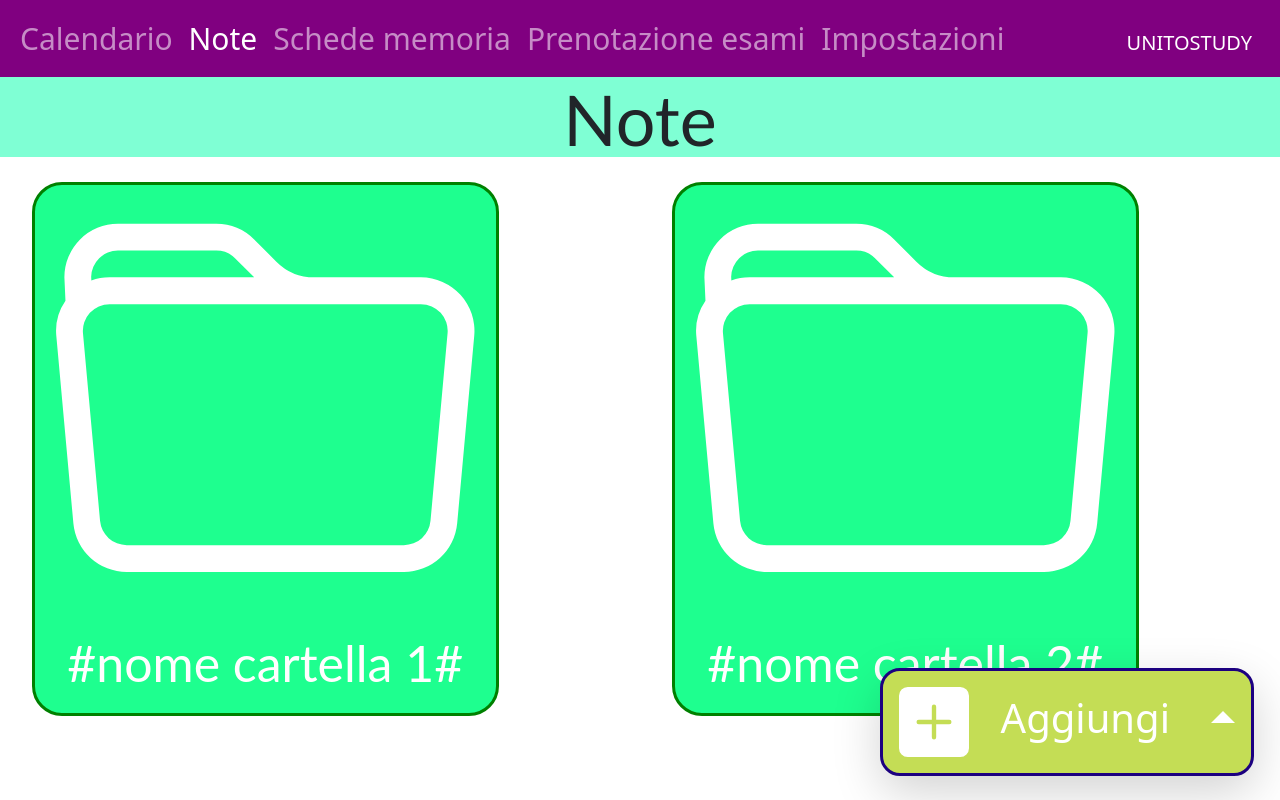
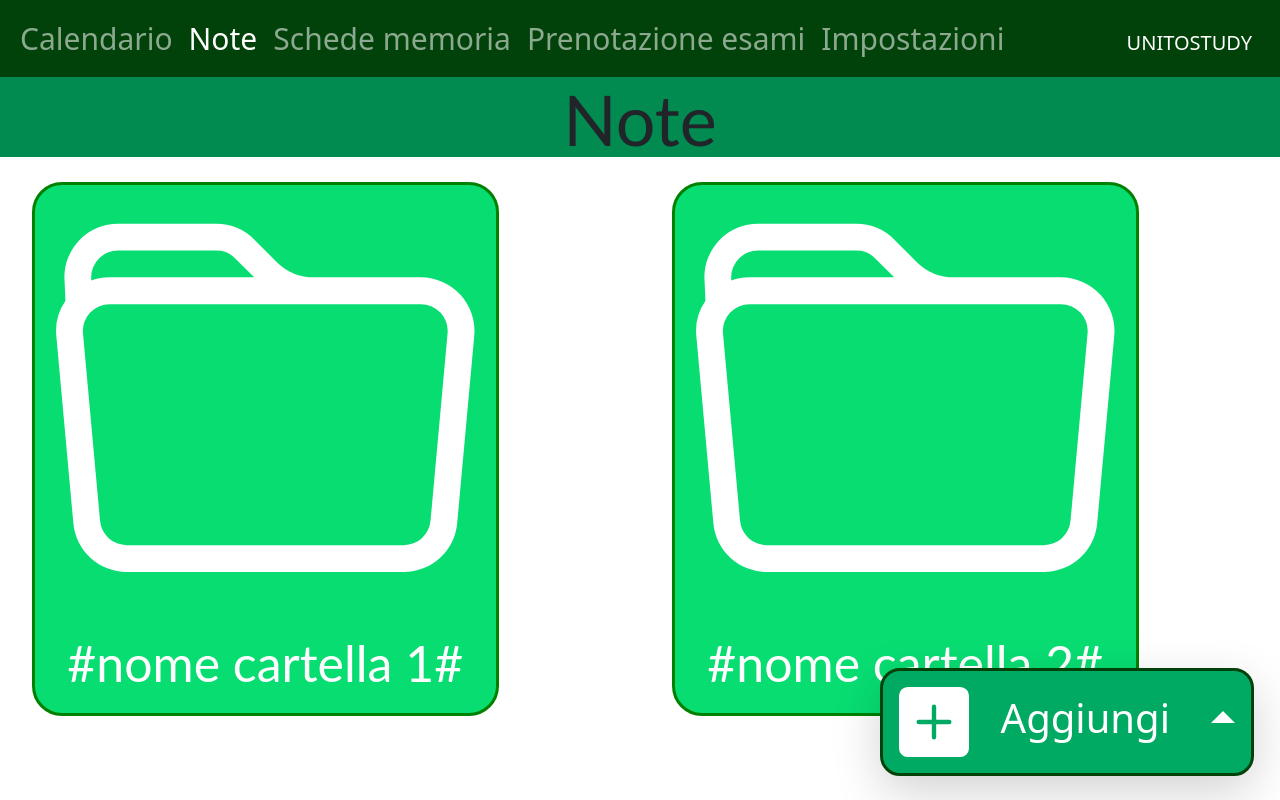
Before and after one commit to federicaamore/IDS, a plain HTML site: page note.html in a window 1280 px wide. Shown: the top 800 px of the page. Drawn offline with nearby package versions, Linux system fonts and the light colour scheme.

Commit message:
Update note.html

```diff
--- a/note.html
+++ b/note.html
@@ -5,7 +5,7 @@
 
   <style>.bg-sfondo {
       --bs-bg-opacity: 1;
-      background-color: purple;
+      background-color: rgb(0, 66, 9);
   }
 
 .nome-pagina{
@@ -13,7 +13,7 @@
    font-family:'Gill Sans', 'Gill Sans MT', Calibri, 'Trebuchet MS', sans-serif;
    text-align: center;
 
-    background-color: aquamarine;
+    background-color: rgb(1, 139, 81);
     position:sticky;
     width: 100%;
     height: 80px;
@@ -44,7 +44,7 @@
     text-align: left;
 }
     .btn1 {
-      background-color: rgb(30, 255, 143); /* Blue background */
+      background-color: rgb(8, 221, 114); /* Blue background */
       border: solid; /* Remove borders */
       border-color: green;
       border-radius: 30px;
@@ -59,9 +59,9 @@
     }
 
     .btn-aggiungi {
-      background-color: rgb(196, 221, 85); /* Blue background */
+      background-color: rgb(0, 170, 99); /* Blue background */
       border: solid; /* Remove borders */
-      border-color: rgb(28, 0, 128);
+      border-color: rgb(0, 66, 9);
       border-radius: 20px;
 
       color: white; /* White text */
```
